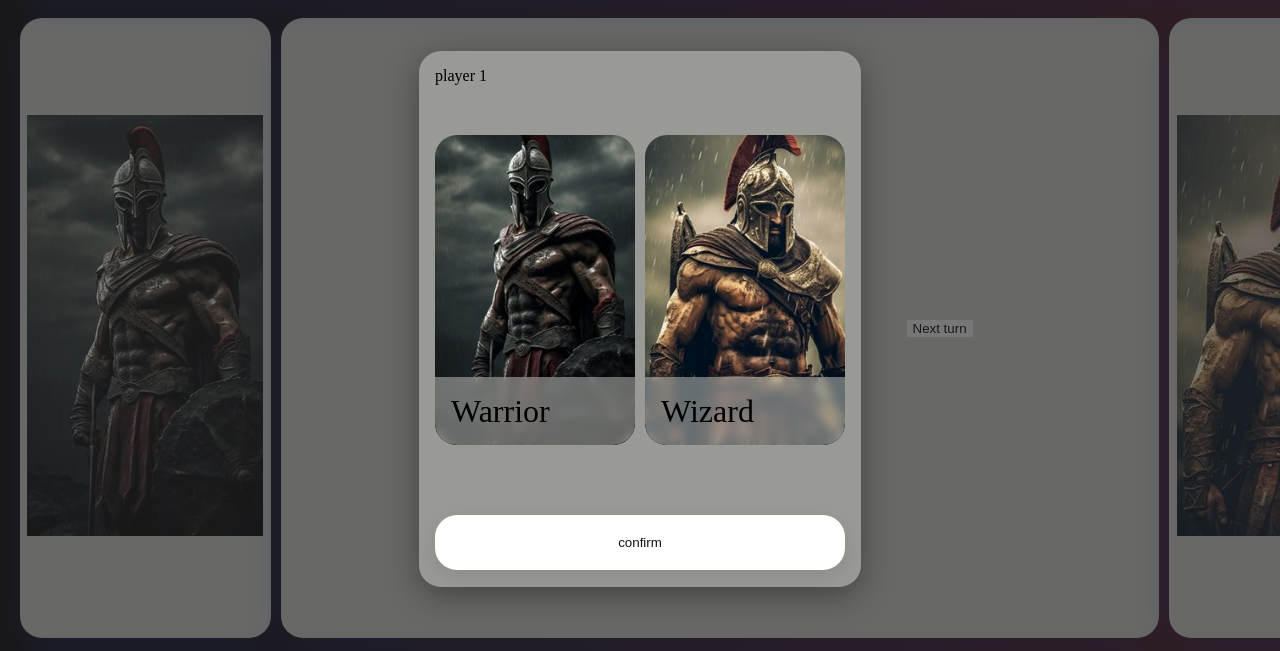
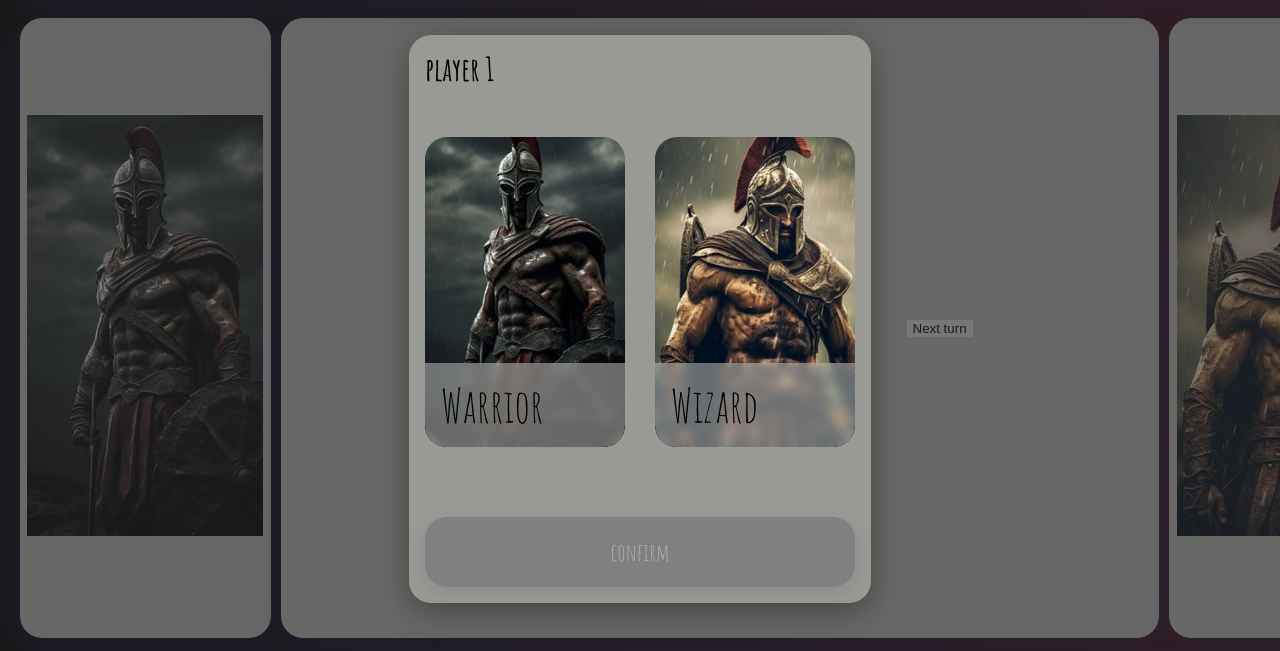
Before and after one commit to kiriotis/apeha-game, a plain HTML site: page apena/index.html in a window 1280 px wide. Shown: the part 81-732 px from the top of the page. Drawn offline with Linux system fonts and the light colour scheme.

Commit message:
feat: add selection animation and fonts on popUp

```diff
--- a/apena/style/style.scss
+++ b/apena/style/style.scss
@@ -1,6 +1,7 @@
 @import "vars";
 //
 @import url("https://fonts.googleapis.com/css2?family=Mulish:ital,wght@0,200;0,300;0,400;0,500;0,600;1,200;1,300;1,400;1,500&display=swap");
+@import url("https://fonts.googleapis.com/css2?family=Amatic+SC:wght@400;700&display=swap");
 //
 body {
 	height: 100vh;
@@ -9,6 +10,7 @@ body {
 }
 
 .popUP_container {
+	transition: all 150ms ease;
 	background: rgba(41, 41, 41, 0.6);
 	position: fixed;
 	width: 100vw;
@@ -21,7 +23,7 @@ body {
 	.popUP_main {
 		padding: 16px;
 		// width: 800px;
-		height: 504px;
+		// height: 504px;
 		display: flex;
 		flex-direction: row;
 		position: relative;
@@ -30,6 +32,11 @@ body {
 		box-shadow: 0 8px 32px 0 rgba(0, 0, 0, 0.37);
 		backdrop-filter: blur(2px);
 		.left_side {
+			.whoSelect {
+				font-size: 32px;
+				font-weight: bold;
+			}
+			font-family: "Amatic SC", sans-serif;
 			.elector_btn_container {
 				// display: flex;
 				display: none;
@@ -42,12 +49,18 @@ body {
 			// margin-right: 20px;
 			.cards__container {
 				display: flex;
-				gap: 10px;
+				gap: 30px;
 				.img_popup_wrapper_pre {
+					// font-family: "Amatic SC", sans-serif;
+					// font-weight: 700;
+					//
 					transition: all 300ms ease;
 					&:hover {
 						scale: 105%;
 						box-shadow: 0 8px 32px 0 rgba(0, 0, 0, 0.37);
+					}
+					&:active {
+						scale: 99%;
 					}
 					position: relative;
 					overflow: hidden;
@@ -76,9 +89,10 @@ body {
 						width: 100%;
 
 						.player_title_pre {
-							font-size: 32px;
+							font-size: 46px;
 						}
 						.other {
+							font-size: 24px;
 							transition: all 300ms ease;
 							max-height: 0;
 							overflow: hidden;
@@ -94,13 +108,26 @@ body {
 					}
 				}
 				.active {
+					scale: 105%;
 					&:hover {
 						box-shadow: 0px 5px 10px 2px rgb(255, 255, 255);
 					}
 					box-shadow: 0px 5px 10px 2px rgb(255, 255, 255);
+					//
+					.description > .other {
+						max-height: 500px;
+					}
 				}
 			}
 			.class_selector_btn {
+				font-family: "Amatic SC", sans-serif;
+				transition-duration: 300ms;
+				//
+				&:disabled {
+					background-color: gray;
+					cursor: not-allowed;
+					color: $accent-color;
+				}
 				padding: 20px 10px;
 				align-items: center;
 				background-color: #fff;
@@ -109,7 +136,7 @@ body {
 					rgba(18, 18, 18, 0.1) 0 6px 20px;
 				box-sizing: border-box;
 				color: #121212;
-				font-size: 24;
+				font-size: 24px;
 				cursor: pointer;
 			}
 		}
```
Also changed, not shown: apena/style/style.css, 1 other file.
